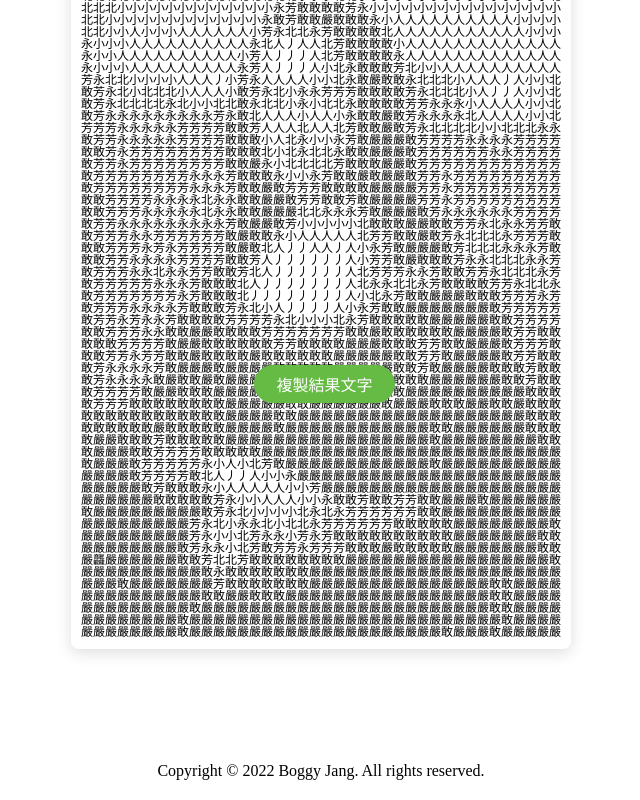
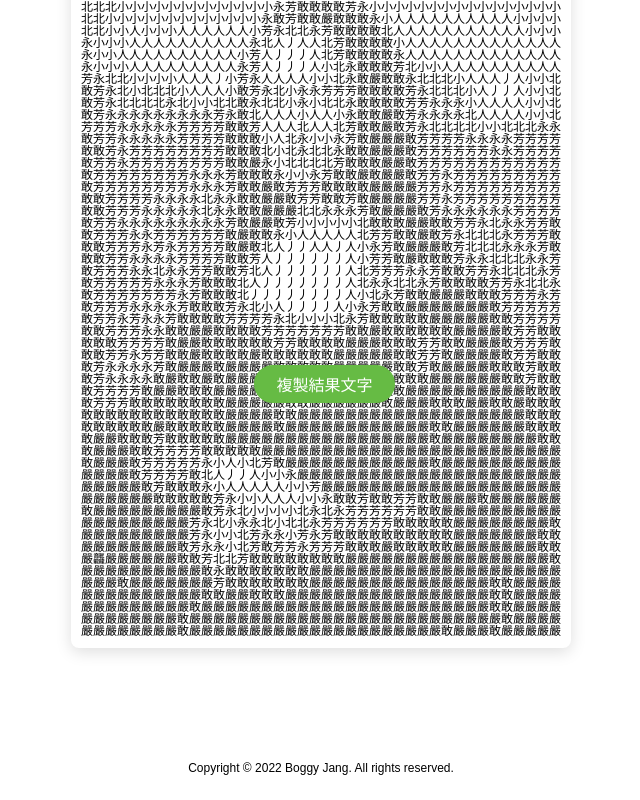
Before and after one commit to boggyjan/asciiart, a Vue app: page / in a window 1280 px wide. Shown: the part 377-1177 px from the top of the page, without its empty margins (319-959 px from the left). Built offline with nearby package versions, Linux system fonts and the light colour scheme.

Commit message:
update footer font style

```diff
--- a/src/App.vue
+++ b/src/App.vue
@@ -304,6 +304,7 @@ $primary: #6b4;
 
 body {
   margin: 20px;
+  font-family: sans-serif;
 }
 
 .kanji-art {
@@ -361,6 +362,7 @@ body {
 
   footer {
     margin-top: 50px;
+    font-size: 12px;
   }
 
   .controls {
```
Also changed, not shown: 4 other files (tests, documents, lock files or other folders).
